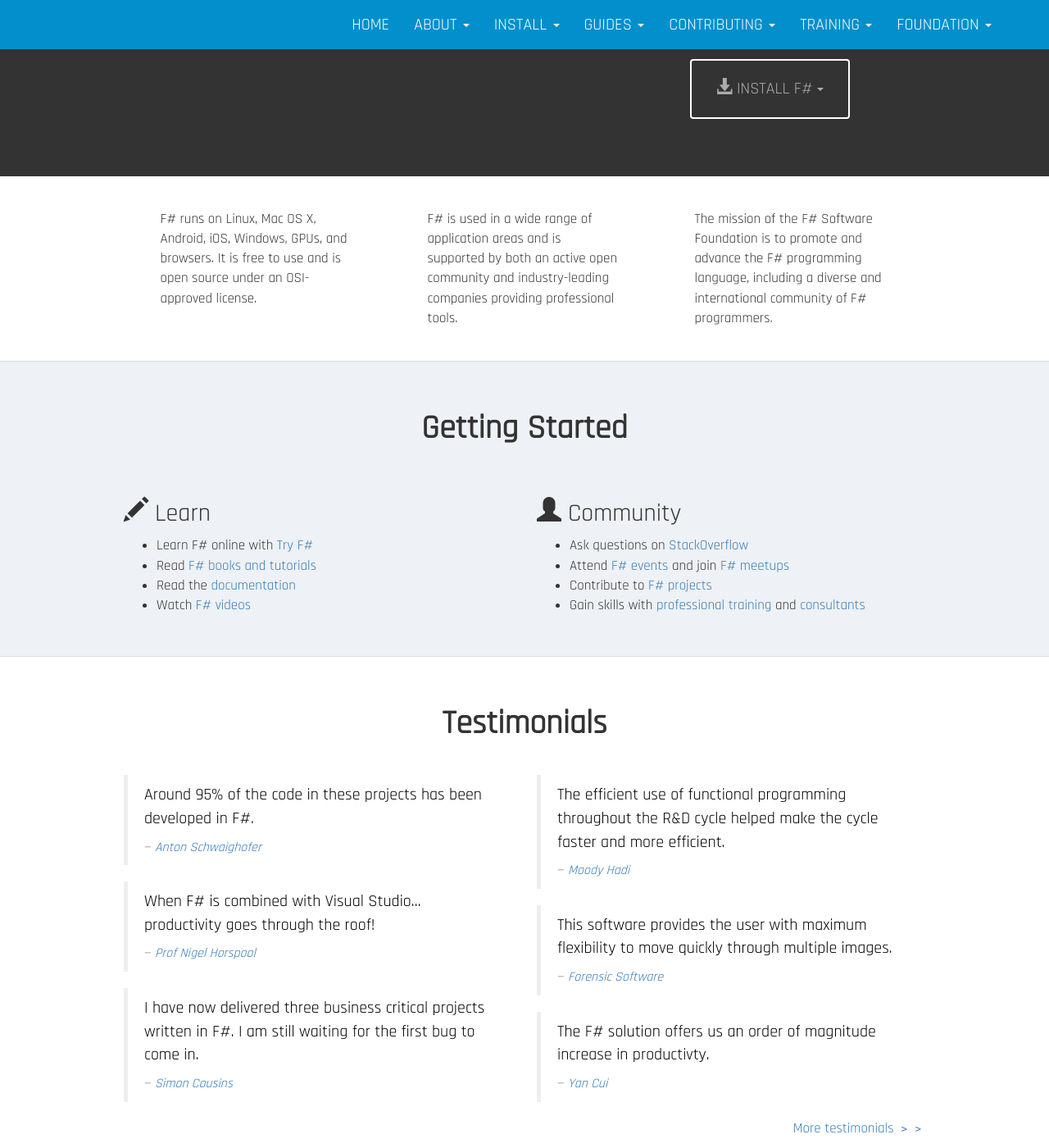
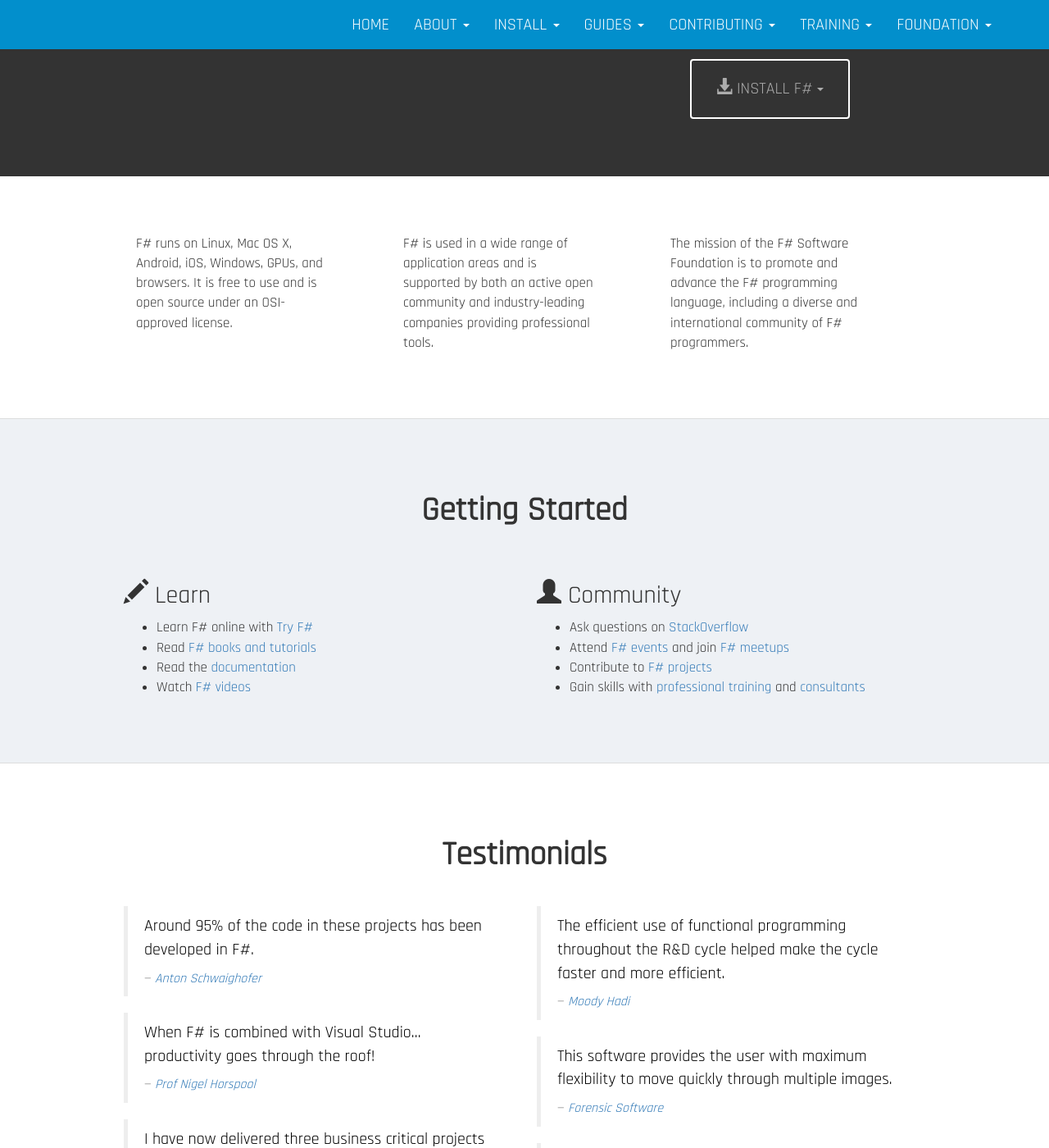
Before and after one commit to fsharp/fsharp.org, a Jekyll site: the page index.html, which Jekyll copies as it is, in a window 1280 px wide and 1400 px high, scrolled down 374 px. Shown: the whole window at 82% size. Built offline with Jekyll 4.4.1, drawn with Linux system fonts in a browser that asks for light colours; nearby versions of some CDN libraries.

Commit message:
adjust home section margin

```diff
--- a/css/main.css
+++ b/css/main.css
@@ -183,12 +183,11 @@
 }
 
 .home-section {
-    padding: 40px 10px;
+    padding: 70px 10px;
     border-bottom: 1px solid #ddd;
 }
 
 .featured {
-    margin: 0 auto;
     max-width: 80%;
 }
 
```
